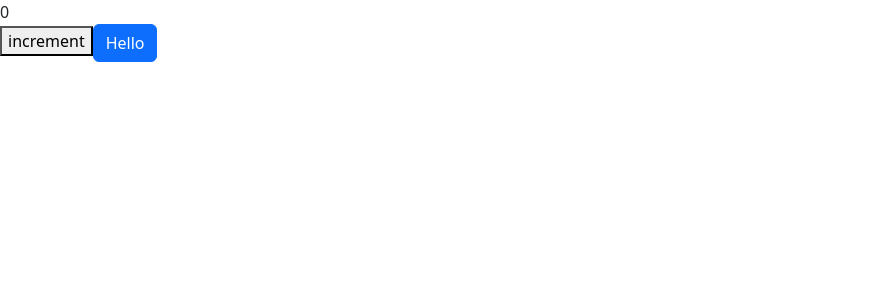
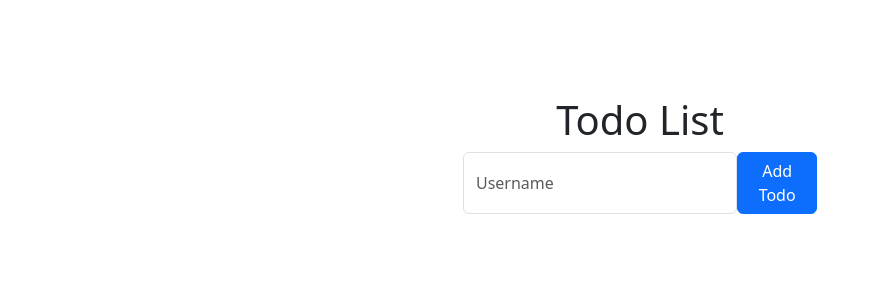
Before and after one commit to erkutsakar/TodoList, a React (Create React App) app: page / in a window 1280 px wide. Shown: the top 300 px of the page, without its empty margins (0-880 px from the left). Built offline with nearby package versions, Linux system fonts and the light colour scheme.

Commit message:
button ve input eklenmesi

```diff
--- a/src/App.js
+++ b/src/App.js
@@ -1,21 +1,24 @@
-import { useState, useEffect } from "react";
-import Button from 'react-bootstrap/Button';
 
+import {Form, Button} from 'react-bootstrap';
 
 function App() {
 
-const [counter, setCounter] = useState(0);
 
-useEffect( () => {
-  console.log(counter)
-}, [counter] )
+
 
 
   return (
-    <div className="App">
-  <div>{counter}</div>
-     <button onClick={ () => setCounter(prevCounter => prevCounter  + 1 ) }>increment</button>
-<Button>Hello</Button>
+    <div className="d-flex flex-column justify-content-center align-items-center mt-5">
+
+      <h1 className="mt-5">Todo List</h1>
+      <div className='d-flex w-60'>
+        <Form.Control
+          placeholder="Username"
+          aria-label="Username"
+          aria-describedby="basic-addon1"
+        />
+         <Button>Add Todo</Button>
+         </div>
     </div>
   );
 }
```
Also changed, not shown: 1 other file (tests, documents, lock files or other folders).
